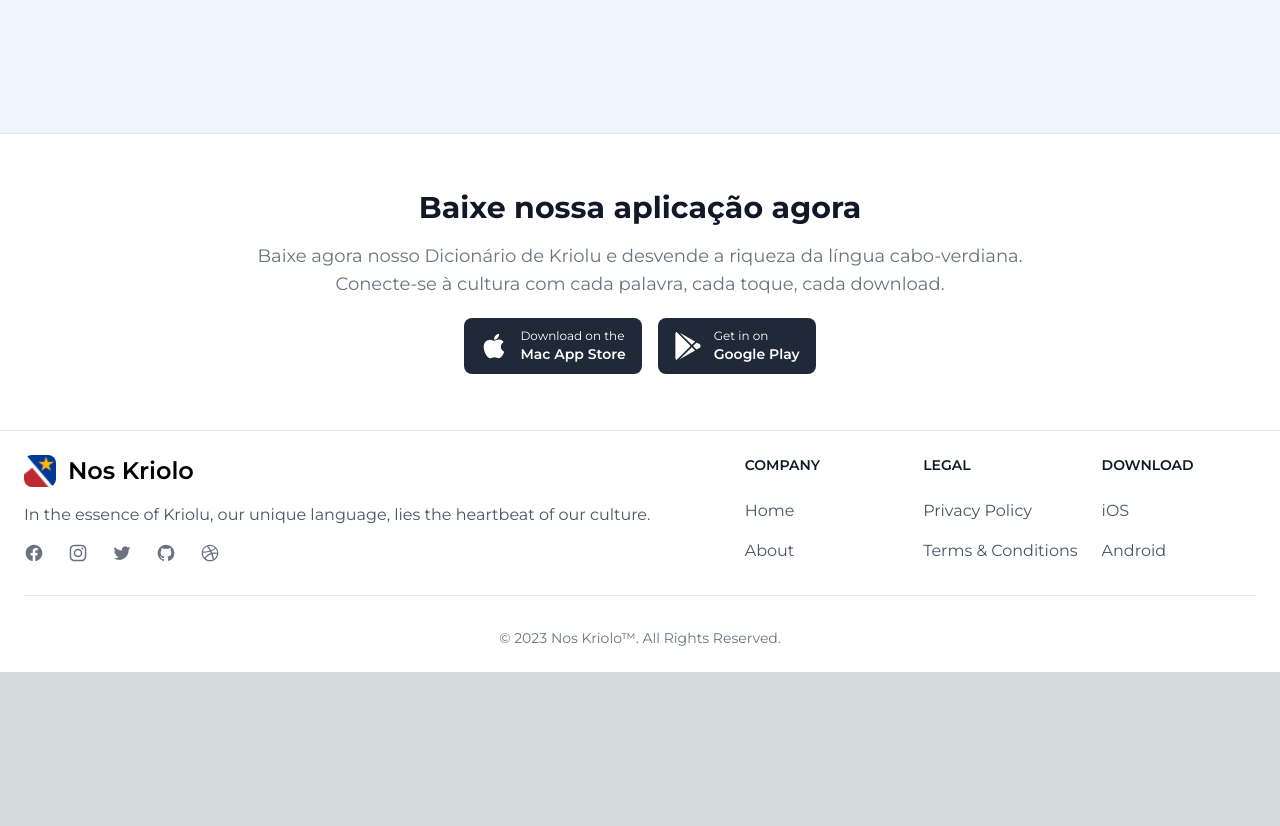
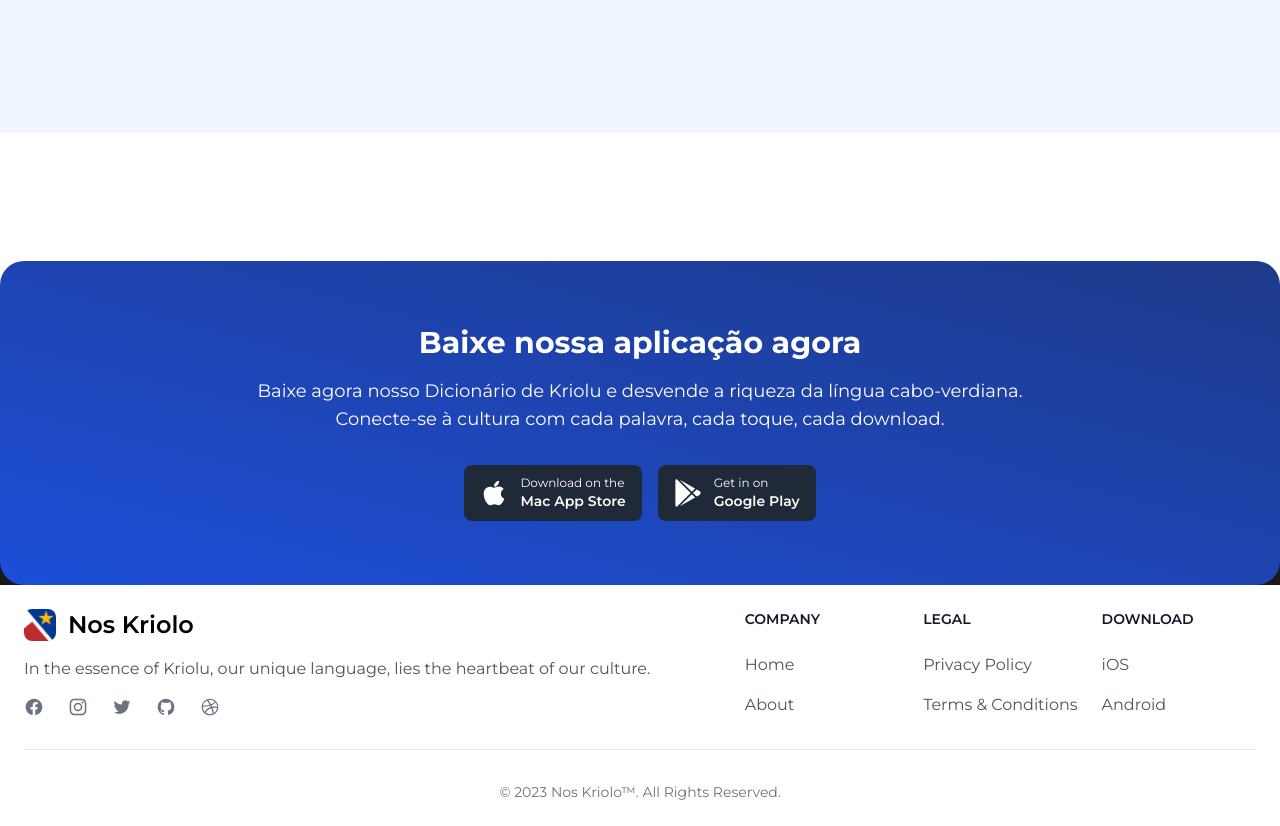
Before and after one commit to dtmiranda/noskriolo-webpage, a Next.js app: page / in a window 1280 px wide. Shown: the part 3440-4266 px from the top of the page. Before the commit the page ends 4112 px from the top, so only its background shows below. Built offline with nearby package versions, Linux system fonts and the light colour scheme.

Commit message:
ajustiments download  component

```diff
--- a/src/components/Download/Download.tsx
+++ b/src/components/Download/Download.tsx
@@ -2,10 +2,12 @@
 
 function Download() {
   return (
-    <section className='p-4 sm:p-6 bg-white border border-x-0 border-gray-200 shadow dark:bg-gray-800 dark:border-gray-700'>
-      <div className="py-8 mx-auto max-w-screen-xl text-center ">
-        <h5 className="mb-4 text-3xl font-bold text-gray-900 dark:text-white">Baixe nossa aplicação agora</h5>
-        <p className="mb-5 text-base mx-auto max-w-screen-md text-gray-500 sm:text-lg dark:text-gray-400">Baixe agora nosso Dicionário de Kriolu e desvende a riqueza da língua cabo-verdiana. Conecte-se à cultura com cada palavra, cada toque, cada download.</p>
+    <section className=''>
+      <div className='pt-32 bg-white min-h-[20vh] overflow-visible'>
+        <div className=' z-10 relative max-w-screen-xl px-4 py-8 mx-auto text-center rounded-3xl  sm:p-6 bg-gradient-to-tr from-primary-700  to-primary-900 dark:bg-gray-800 dark:border-gray-700'>
+          <div className="py-10">
+            <h5 className="mb-4 text-3xl font-bold text-white dark:text-white">Baixe nossa aplicação agora</h5>
+            <p className="mb-8 text-base mx-auto max-w-screen-md text-white sm:text-lg dark:text-gray-400">Baixe agora nosso Dicionário de Kriolu e desvende a riqueza da língua cabo-verdiana. Conecte-se à cultura com cada palavra, cada toque, cada download.</p>
             <div className="items-center justify-center space-y-4 sm:flex sm:space-y-0 sm:space-x-4 rtl:space-x-reverse">
               <a href="#" className="w-full sm:w-auto bg-gray-800 hover:bg-gray-700 focus:ring-4 focus:outline-none focus:ring-gray-300 text-white rounded-lg inline-flex items-center justify-center px-4 py-2.5 dark:bg-gray-700 dark:hover:bg-gray-600 dark:focus:ring-gray-700">
                 <svg className="me-3 w-7 h-7" aria-hidden="true" focusable="false" data-prefix="fab" data-icon="apple" role="img" xmlns="http://www.w3.org/2000/svg" viewBox="0 0 384 512"><path fill="currentColor" d="M318.7 268.7c-.2-36.7 16.4-64.4 50-84.8-18.8-26.9-47.2-41.7-84.7-44.6-35.5-2.8-74.3 20.7-88.5 20.7-15 0-49.4-19.7-76.4-19.7C63.3 141.2 4 184.8 4 273.5q0 39.3 14.4 81.2c12.8 36.7 59 126.7 107.2 125.2 25.2-.6 43-17.9 75.8-17.9 31.8 0 48.3 17.9 76.4 17.9 48.6-.7 90.4-82.5 102.6-119.3-65.2-30.7-61.7-90-61.7-91.9zm-56.6-164.2c27.3-32.4 24.8-61.9 24-72.5-24.1 1.4-52 16.4-67.9 34.9-17.5 19.8-27.8 44.3-25.6 71.9 26.1 2 49.9-11.4 69.5-34.3z"></path></svg>
@@ -23,6 +25,14 @@
               </a>
             </div>
           </div>
+        </div>
+      </div>
+
+      <div className='static  bg-black opacity-90 z-0 -mt-40 min-h-[20vh]'>
+
+
+      </div>
+
     </section>
 
 
```
Lines whose indentation alone changed are shown as unchanged.
